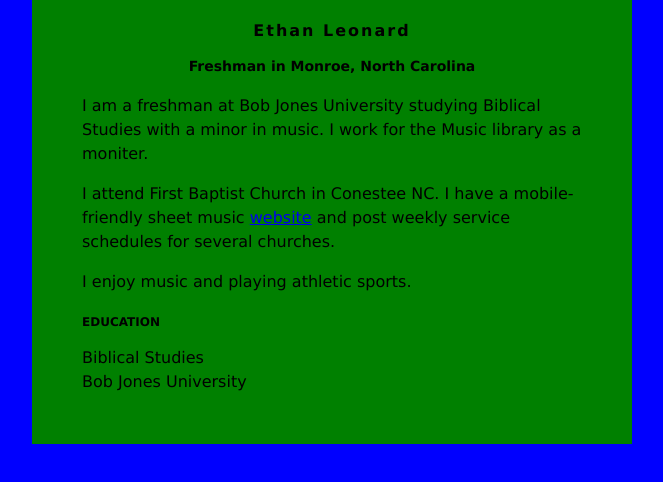
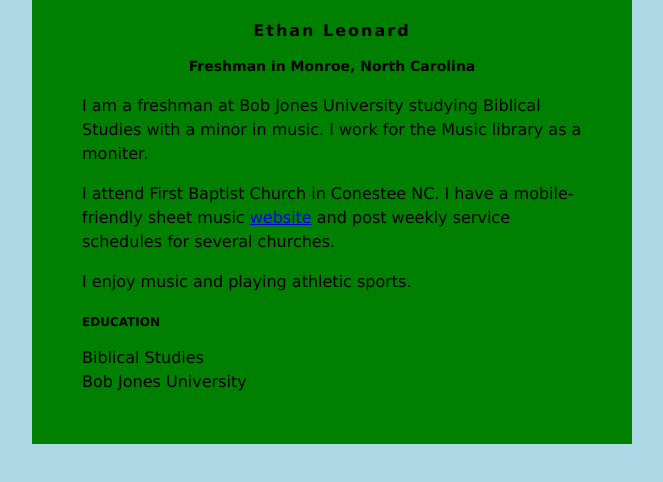
Before and after one commit to Bucketballer/Bucketballer.github.io, a plain HTML site: page index.html in a window 1280 px wide. Shown: the whole page, without its empty margins (308-971 px from the left). Drawn offline with Linux system fonts and the light colour scheme.

Commit message:
Update index.html

```diff
--- a/index.html
+++ b/index.html
@@ -2,7 +2,7 @@
 <head>
 <style>
 body {
-    background: Blue;
+    background: LightBlue;
     font-family: Verdana;
 }
 #content {
```
